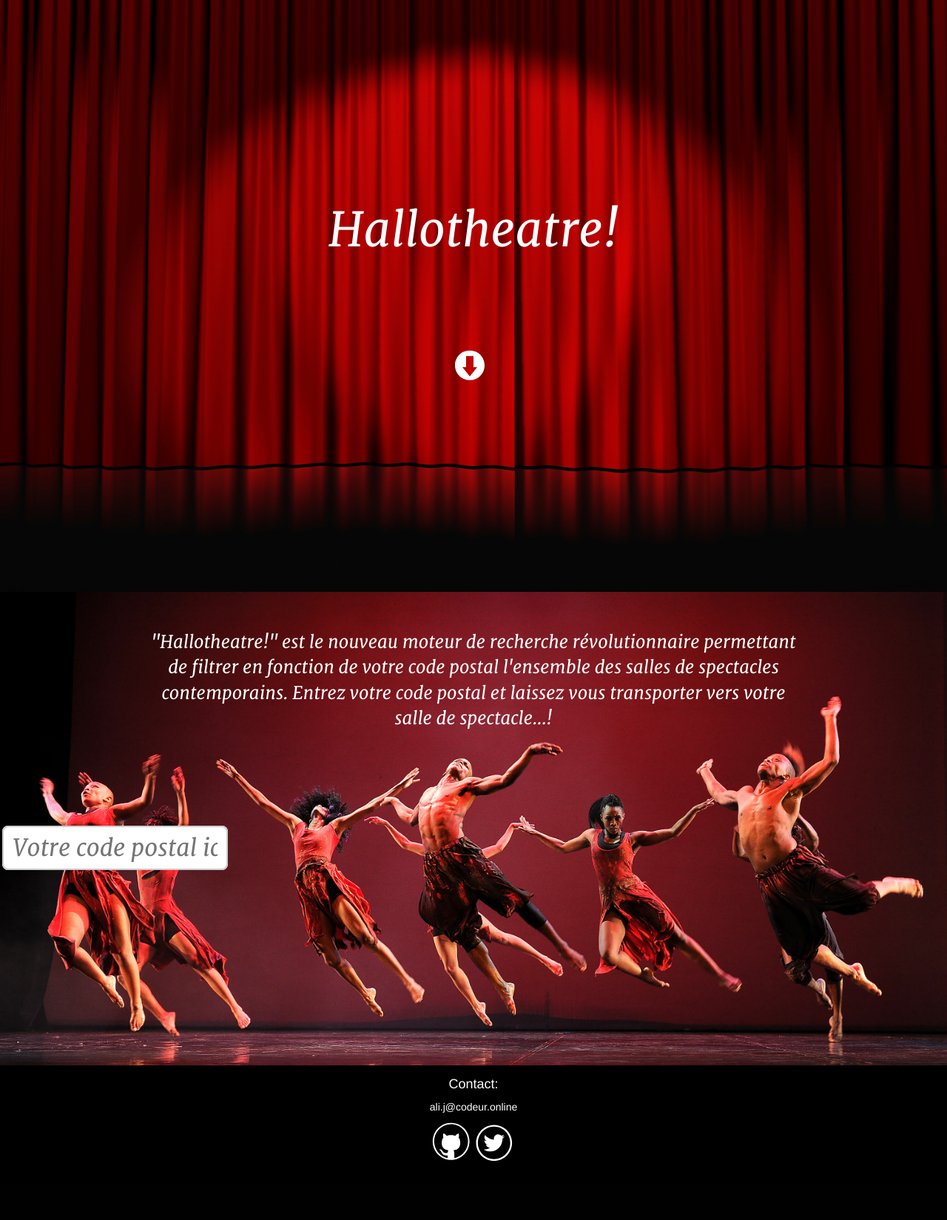
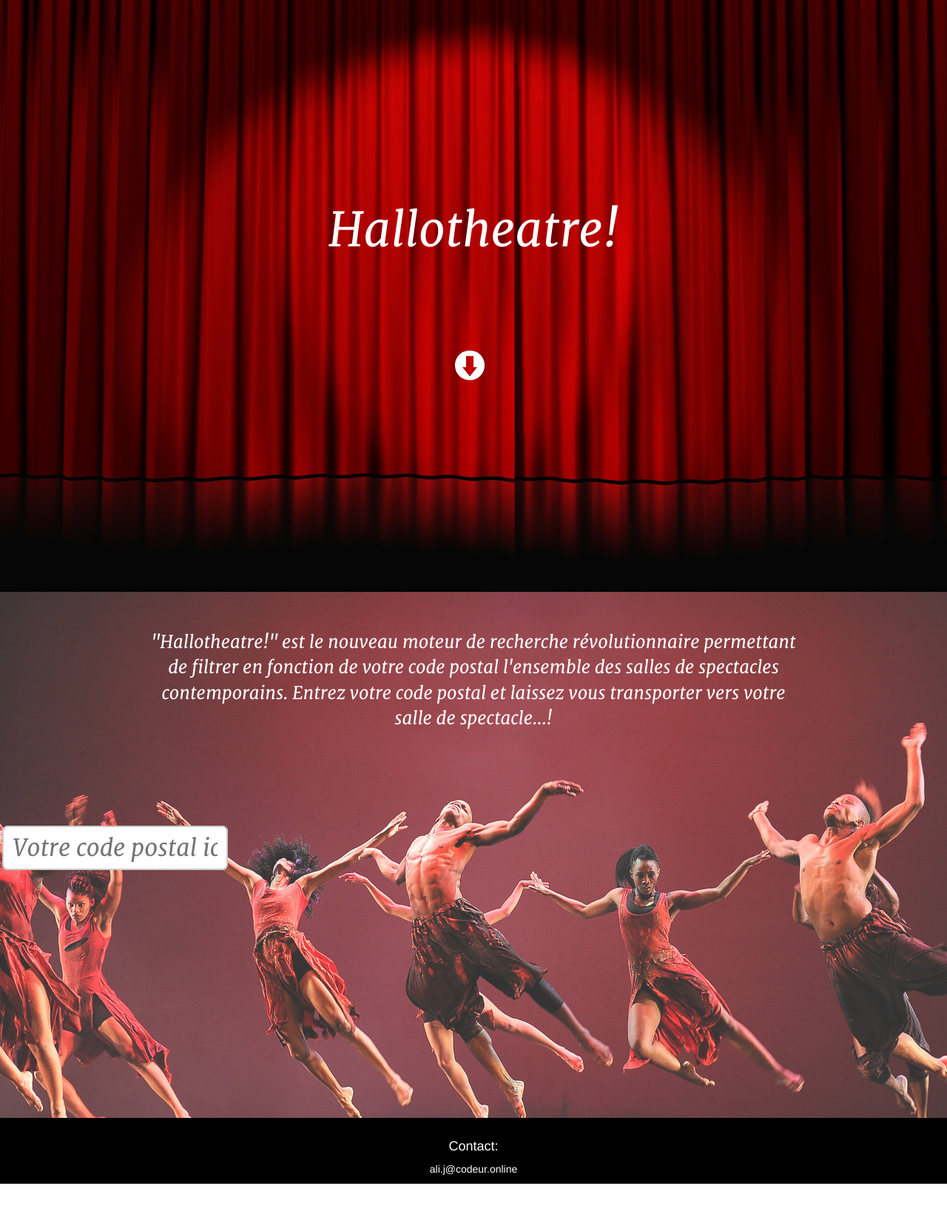
Before and after one commit to ali-loup-acs/list_theater_404, a PHP site: page /assets/templates/dataProject.html in a window 1280 px wide. Shown: the whole page at 74% size. Before the commit the page ends 1569 px from the top, so only its background shows below. Run offline with PHP 8.4, Linux system fonts and the light colour scheme; some libraries are stand-ins or nearby versions.

Commit message:
pagination in file list_spectacles.php ans modification css

```diff
--- a/assets/css/style.css
+++ b/assets/css/style.css
@@ -73,7 +73,7 @@
 }
 header {
   background-image: url(../img/rideauAccueil.jpg);
-  background-size: 100% 100%;
+  background-size: cover;
   background-repeat: no-repeat ;
   background-position: center;
   overflow: hidden;
@@ -96,12 +96,12 @@
 
 main{
   background-image: url(../img/page1.jpg);
-  background-size: 100% 100%;
+  background-size: cover;
   background-repeat: no-repeat;
   background-position: center;
-  overflow: hidden;
   width: 100%;
-  height: 80vh;
+  height: 100vh;
+  padding-bottom: 89px;
 }
 
 main p{
@@ -110,7 +110,7 @@
   width: 70%;
   margin-left: auto;
   margin-right: auto;
-  margin-top: 4%;
+  padding-top: 4%;
   font-family: Merriweatheritalic;
   font-size: 3vh;
   margin-bottom: 10%;
@@ -123,22 +123,41 @@
 
 footer{
   background-color: #000000;
-  padding-bottom: 1%;
   color:#FFFFFF;
   padding-top: 0.5%;
-  height:20vh;
+  height:89px;
+  position:absolute;
+  bottom: 0%;
+  width: 100%;
 }
 .textFoot{
   text-align: center;
 }
+.test{
+  padding-top: 1%;
+  padding-bottom: %;
+  margin: auto;
+  width: 500px;
+  height: 70px;
+}
+.icons{
+  display: inline;
+  width: 150px;
+  float:right;
+}
 .git{
   padding-bottom: 0.3%;
-  height: 4%;
-  width: 4%;
+  height: 30%;
+  width: 30%;
   fill: #FFFFFF;
 }
 .twitt{
-  height: 4.5%;
-  width: 4.5%;
+  height: 33%;
+  width: 33%;
   fill: #FFFFFF;
 }
+
+#wrap{
+  min-height: 100%;
+  position:relative;
+}
--- a/assets/js/good.js
+++ b/assets/js/good.js
@@ -10,7 +10,7 @@
 }
 });
 function zipcode_template(data){
-return '<p><a href="list_spectacles.php?zip_code='+data.zip_code+' "style="text-decoration:none; color:black" >'+data.zip_code+'</a></p>';
+return '<p><a href="list_spectacles.php?page=0&zip_code='+data.zip_code+' "style="text-decoration:none; color:black" >'+data.zip_code+'</a></p>';
 }
 // a qui appliquer le typeahead et avec quelle source de données
 $('#remote .typeahead').typeahead(null, {
@@ -20,7 +20,7 @@
 templates: {
   /*    header: '<h3 class="search-subtitle"><i class="fa fa-book"></i> Livres</h3>',*/
   /*footer: function(infos) { return moreResults(infos,'books'); },*/
-  empty: '<p class="search-no-result">Aucun spectacles trouvés.</p>',
+  empty: '<p class="search-no-result" "style="text-decoration:none; color:black" "col">Aucun spectacles trouvés.</p>',
   suggestion: function (data) { return zipcode_template(data) }
 }
 });
--- a/assets/templates/dataProject.html
+++ b/assets/templates/dataProject.html
@@ -18,6 +18,7 @@
 </head>
 
 <body>
+	<div id="wrap">
 
 	<script>
 /*function scrollWin() {
@@ -51,11 +52,12 @@
 		</main>
 
 <footer>
-
-
+			<div class="test">
 			<div class="textFoot">
 				<h4>Contact:</h4>
 				<p>ali.j@codeur.online</p>
+			</div>
+			<div class="icons">
 			<svg class="git" enable-background="new 0 0 512 512" id="Layer_1" version="1.1" viewBox="0 0 512 512" xml:space="preserve" xmlns="http://www.w3.org/2000/svg" xmlns:xlink="http://www.w3.org/1999/xlink">
 				<g><path d="M256.6,507.8C118.1,507.3,7.3,393.8,8.5,254.7C9.6,118.1,119.9,4.6,260.2,6.3   C397.3,7.9,507.1,121.1,505.5,260C504,396,394.7,507.7,256.6,507.8z M221.2,377.5c-1.6-0.3-2.3-0.4-3.1-0.5   c-19.1-2.7-37-8.4-53-19.8c-17.1-12.2-27.6-28.6-31.9-48.7c-4.4-20.5-2.7-41.2,0.5-61.7c2.2-14.1,7-27.4,18-37.5   c1.6-1.5,1.5-2.7,0.7-4.7c-6-16.6-5.3-33.3-0.3-50c1-3.3,2.6-4.7,6.1-3.4c4.2,1.5,8.5,2.8,12.4,5.1c10.7,6.3,18.9,15,26.1,24.9   c1.8,2.4,3,2.8,5.5,1.1c6.2-4.3,13.5-5.6,20.6-6.9c17.2-3.2,34.5-2.6,51.8-1.8c10.1,0.5,20.1,2.3,29.7,5.9c3,1.1,5.7,5,8.5,3.5   c2.8-1.4,4.5-5.2,6.7-7.8c8.8-10.6,18.9-19.4,32.5-23.7c4.4-1.4,6.4-0.7,7.9,4c5,16.3,5.7,32.4-0.6,48.4c-1,2.5-0.8,4.3,1.3,6.2   c8.3,7.7,13.1,17.6,15.6,28.5c4.3,18.6,5.4,37.6,4.2,56.6c-1.2,18.2-7.1,34.8-19.3,48.8c-16.4,18.8-37.8,28.1-61.9,32.2   c-2.8,0.5-5.7,1-8.7,1.5c7.1,11.1,10.5,22.6,10.6,35c0.1,14.3,0,28.7,0,43c0,9.3,0,18.6,0,28c15.2-1.5,43.6-11.6,63.4-22.4   c92.3-50.3,138.9-154.2,115.4-257.1C452.1,81.8,331,4.5,208.6,31C93,56.1,13,167.5,30.4,289.9c8.1,56.9,34.2,104.5,77.4,142.4   c28.5,25,61.5,41.7,98.5,50.3c2.9,0.7,4.2,0.5,4.1-3c-0.2-9.8-0.2-19.7,0-29.5c0-3.3-0.6-4.3-4.2-3.6c-6.5,1.3-13.2,2-19.9,1.6   c-21.2-1.1-38.4-9.5-50.5-27.5c-4.1-6.1-6.4-13.2-10.3-19.3c-6.9-10.7-13-22-24.5-28.9c-1.5-0.9-3.3-2.3-2.4-4.4   c0.8-2,3-1.7,4.8-1.9c12.8-1,23.3,3.8,32,13c4.6,4.9,7.5,11,11.5,16.3c13.3,17.7,38.7,25.3,59.5,17.8c3-1.1,3.9-2.6,4.3-5.7   C211.9,397,213.9,386.7,221.2,377.5z" fill="#FFFFFF"/></g>
 			</svg>
@@ -64,10 +66,11 @@
 					<path d="M99.208,52.18c1.398-0.722,4.746-2.867,6.324-7.471c0,0-3.803,2.75-8.979,3.074l-0.094,0.052  c-2.648-2.89-6.455-4.703-10.688-4.703c-8.008,0-14.499,6.492-14.499,14.5c0,1.215,0.151,2.395,0.434,3.523l-0.07-0.105  c0,0-15.53,0.89-30.171-15.127c0,0-6.473,11.001,4.61,19.414c-2.427,0.404-6.713-1.78-6.713-1.78s0.242,11.566,11.728,14.398  c-1.86,0.486-5.339,0.646-6.471,0.162c0,0,1.698,8.816,13.428,10.354c-2.993,1.699-8.574,6.875-21.194,5.904  c0,0,9.062,7.441,25.887,6.391s29.04-12.377,33.974-24.348c4.934-11.971,3.561-18.787,3.561-18.787s4.123-2.164,6.957-7.34  c-1.309,0.392-6.164,1.578-7.971,2.017C99.243,52.266,99.225,52.223,99.208,52.18z"/>
 				</svg>
 			</div>
-
-
+		</div>
 
 		</footer>
+		</div>
+
 
 
 		<script src="https://ajax.googleapis.com/ajax/libs/jquery/3.1.1/jquery.min.js"></script>
```
Also changed, not shown: assets/css/style2.css (+17 -6 lines), assets/templates/dataProject2.html (+13 -17 lines), lib/Spectacles.class.php (+8 -14 lines), list_spectacles.php (+66 -10 lines), assets/img/page1.jpg, assets/img/rideauAccueilFiltre.jpg (added). Lines whose indentation alone changed are shown as unchanged.
